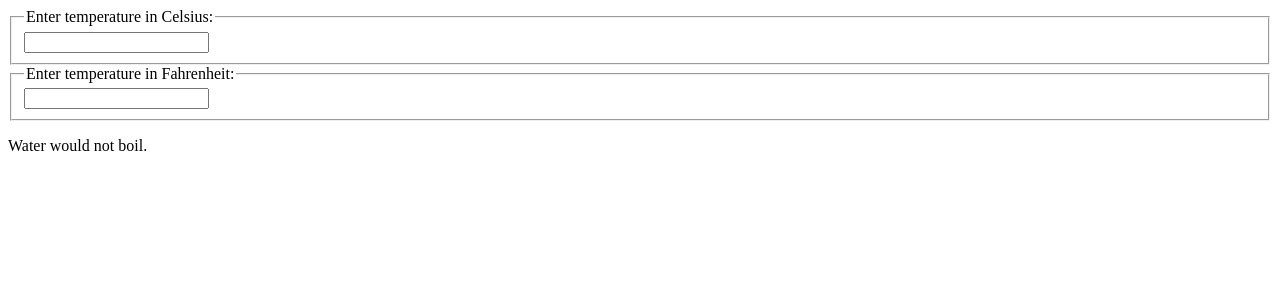
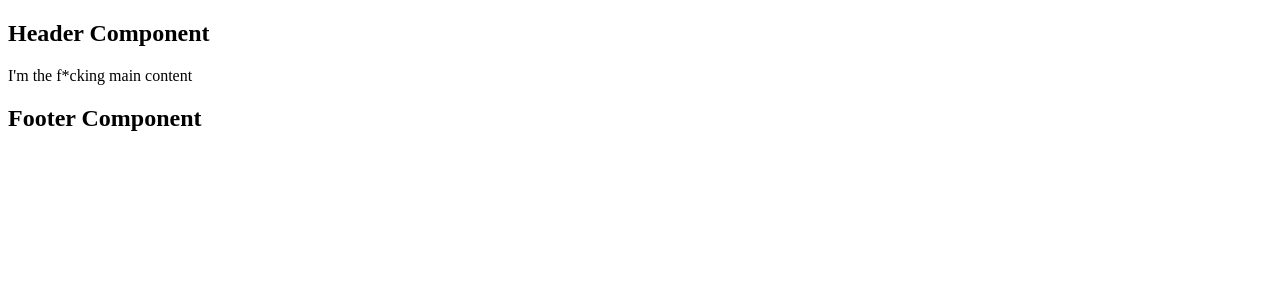
Before and after one commit to fahimhsh/React-Lessons, a React (Vite) app: page / in a window 1280 px wide. Shown: the top 300 px of the page. Built offline with nearby package versions, Linux system fonts and the light colour scheme.

Commit message:
Composition vs Inheritance

```diff
--- a/src/App.jsx
+++ b/src/App.jsx
@@ -1,7 +1,14 @@
-import Calculator from "./Components/Calculator";
+import ChildComp from "./Components/Inheritance/inherit";
+import Layout from "./Components/Composition/compose";
 
 function App() {
-  return <Calculator />;
+  return (
+    <div>
+      <Layout>
+        <p>I'm the f*cking main content</p>
+      </Layout>
+    </div>
+  );
 }
 
 export default App;
--- a/src/Components/BoilingVerdict.jsx
+++ /dev/null
@@ -1,6 +0,0 @@
-export default function BoilingVerdict({ celsius = 0 }) {
-  if (celsius >= 100) {
-    return <p>The water would boil.</p>;
-  }
-  return <p>Water would not boil.</p>;
-}
--- a/src/Components/Calculator.jsx
+++ /dev/null
@@ -1,29 +0,0 @@
-import React from "react";
-import { convert, toCelsius, toFahrenheit } from "../lib/converter";
-import BoilingVerdict from "./BoilingVerdict";
-import TemperatureInput from "./TemperatureInput";
-
-export default class Calclator extends React.Component {
-  state = { temperature: "", scale: "c" };
-
-  handleChange = (e, scale) => {
-    this.setState({
-      temperature: e.target.value,
-      scale,
-    });
-  };
-
-  render() {
-    const { temperature, scale } = this.state;
-    const celsius = scale === "f" ? convert(temperature, toCelsius) : temperature;
-    const fahrenheit = scale === "c" ? convert(temperature, toFahrenheit) : temperature;
-
-    return (
-      <div>
-        <TemperatureInput scale="c" temperature={celsius} onTemperatureChange={this.handleChange} />
-        <TemperatureInput scale="f" temperature={fahrenheit} onTemperatureChange={this.handleChange} />
-        <BoilingVerdict celsius={parseFloat(celsius)} />
-      </div>
-    );
-  }
-}
--- /dev/null
+++ b/src/Components/Composition/compose.jsx
@@ -0,0 +1,12 @@
+const Header = () => <h2>Header Component</h2>;
+const Footer = () => <h2>Footer Component</h2>;
+
+const Layout = ({ children }) => (
+  <div>
+    <Header />
+    {children}
+    <Footer />
+  </div>
+);
+
+export default Layout;
--- /dev/null
+++ b/src/Components/Inheritance/inherit.jsx
@@ -0,0 +1,18 @@
+import React from "react";
+
+class ParentComp extends React.Component {
+  render() {
+    return <h2>Parent Component</h2>;
+  }
+}
+
+export default class ChildComp extends ParentComp {
+  render() {
+    return (
+      <div>
+        <h2>Child Component</h2>
+        {super.render()}
+      </div>
+    );
+  }
+}
--- a/src/Components/TemperatureInput.jsx
+++ /dev/null
@@ -1,15 +0,0 @@
-import React from "react";
-
-const scaleNames = {
-  c: "Celsius",
-  f: "Fahrenheit",
-};
-
-export default function TemperatureInput({ temperature, scale, onTemperatureChange }) {
-  return (
-    <fieldset>
-      <legend>Enter temperature in {scaleNames[scale]}:</legend>
-      <input type="text" value={temperature} onChange={(e) => onTemperatureChange(e, scale)} />
-    </fieldset>
-  );
-}
--- a/src/lib/converter.jsx
+++ /dev/null
@@ -1,17 +0,0 @@
-export function toCelsius(fahrenheit) {
-  return (fahrenheit - 32) * (5 / 9);
-}
-
-export function toFahrenheit(celsius) {
-  return (celsius * 9) / 5 + 32;
-}
-
-export function convert(temp, convertTo) {
-  const input = parseFloat(temp);
-  if (Number.isNaN(input)) {
-    return "";
-  }
-
-  const output = Math.round(convertTo(input) * 1000) / 1000;
-  return output.toString();
-}
```
